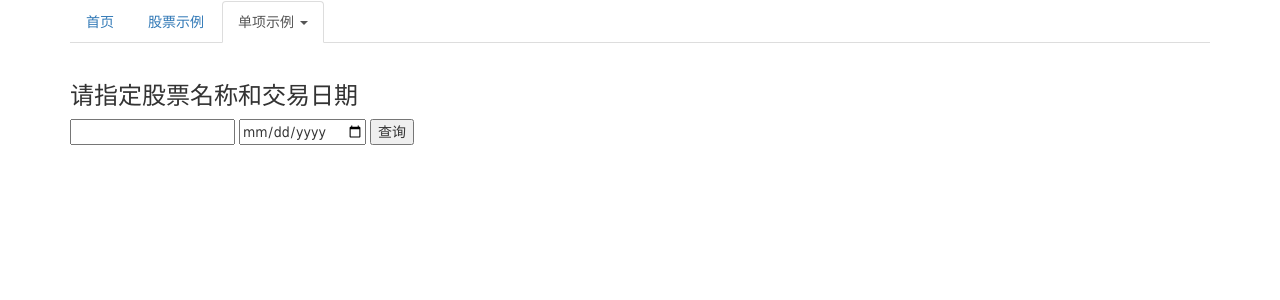
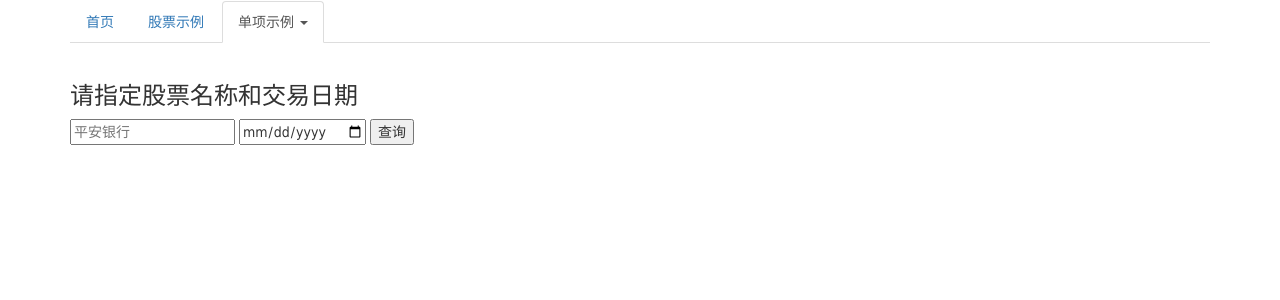
Before and after one commit to kangnwh/MyDWTool, a Flask app: page /table/ in a window 1280 px wide. Shown: the part 129-429 px from the top of the page. Run offline with Flask 2, Linux system fonts and the light colour scheme; some libraries are stand-ins or nearby versions.

Commit message:
add place holder

```diff
--- a/app/subapps/table_demo/templates/table_demo/index_err.html
+++ b/app/subapps/table_demo/templates/table_demo/index_err.html
@@ -6,8 +6,8 @@
 
 <h3>{{ message }}</h3>
 <form action="{{ url_for("tableRoute.index") }}" method="GET">
-    <input type="text" name="stock_name"/>
-    <input type="date" name="date"/>
+    <input type="text" name="stock_name"  placeholder="平安银行"/>
+    <input type="date" name="date"　 default="2016-07-01"/>
     <button type="submit">查询</button>
 </form>
 {% endblock %}
```
